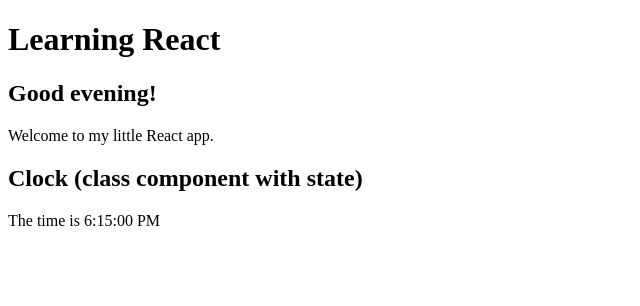
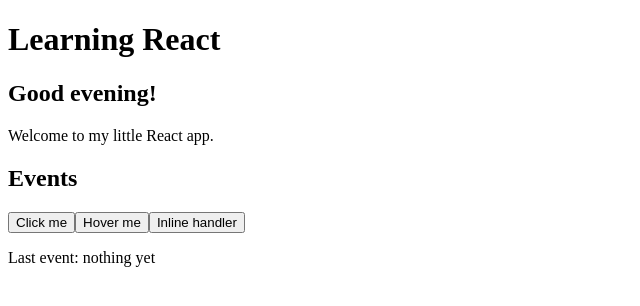
Before and after one commit to kkelichika/react-development, a React (Create React App) app: page / in a window 1280 px wide. Shown: the top 306 px of the page, without its empty margins (0-640 px from the left). Built offline with nearby package versions, Linux system fonts and the light colour scheme.

Commit message:
Add event handling and this binding (ClickBox)

```diff
--- a/src/App.js
+++ b/src/App.js
@@ -3,14 +3,14 @@
 
 import React from "react";
 import Greeting from "./components/Greeting";
-import Clock from "./components/Clock";
+import ClickBox from "./components/ClickBox";
 
 function App() {
   return (
     <div>
       <h1>Learning React</h1>
       <Greeting />
-      <Clock />
+      <ClickBox />
     </div>
   );
 }
--- /dev/null
+++ b/src/components/ClickBox.js
@@ -0,0 +1,52 @@
+// Handling events.
+//
+// React events look like onClick, onChange, onSubmit (camelCase), and you
+// pass a FUNCTION, not a string: onClick={this.handleClick}.
+//
+// The "lost this" lesson from my JavaScript OOP month matters here! A
+// normal method passed as a handler loses its `this`. The common 2018
+// fixes are:
+//   1. bind in the constructor: this.handleClick = this.handleClick.bind(this)
+//   2. use an arrow function class field (no binding needed)
+// I show both.
+
+import React from "react";
+
+class ClickBox extends React.Component {
+  constructor(props) {
+    super(props);
+    this.state = { lastEvent: "nothing yet" };
+
+    // FIX 1: bind so `this` is the instance inside handleClick
+    this.handleClick = this.handleClick.bind(this);
+  }
+
+  handleClick() {
+    // works because we bound it above
+    this.setState({ lastEvent: "clicked!" });
+  }
+
+  // FIX 2: an arrow class field keeps `this` automatically - no binding
+  handleMouseEnter = () => {
+    this.setState({ lastEvent: "mouse entered" });
+  };
+
+  render() {
+    return (
+      <div className="click-box">
+        <h2>Events</h2>
+        <button onClick={this.handleClick}>Click me</button>
+        <button onMouseEnter={this.handleMouseEnter}>Hover me</button>
+
+        {/* you can also pass an inline arrow, handy for passing arguments */}
+        <button onClick={() => this.setState({ lastEvent: "inline arrow" })}>
+          Inline handler
+        </button>
+
+        <p>Last event: {this.state.lastEvent}</p>
+      </div>
+    );
+  }
+}
+
+export default ClickBox;
```
Also changed, not shown: 1 other file (tests, documents, lock files or other folders).
